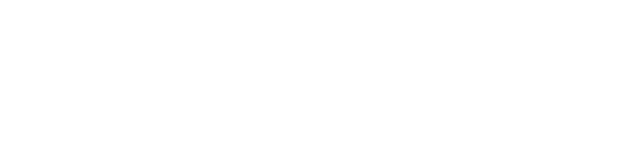
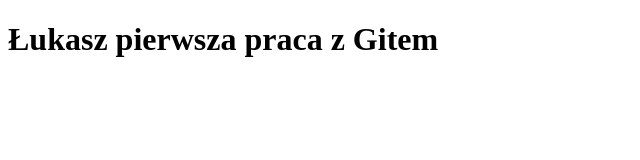
Before and after one commit to LukBro/git-starter, a plain HTML site: page index.html in a window 1280 px wide. Shown: the whole page, without its empty margins (0-640 px from the left). Drawn offline with Linux system fonts and the light colour scheme.

Commit message:
Update index.html

```diff
--- a/index.html
+++ b/index.html
@@ -7,6 +7,6 @@
     <title>Document</title>
 </head>
 <body>
-
+    <h1>Łukasz pierwsza praca z Gitem</h1>
 </body>
 </html>
```
